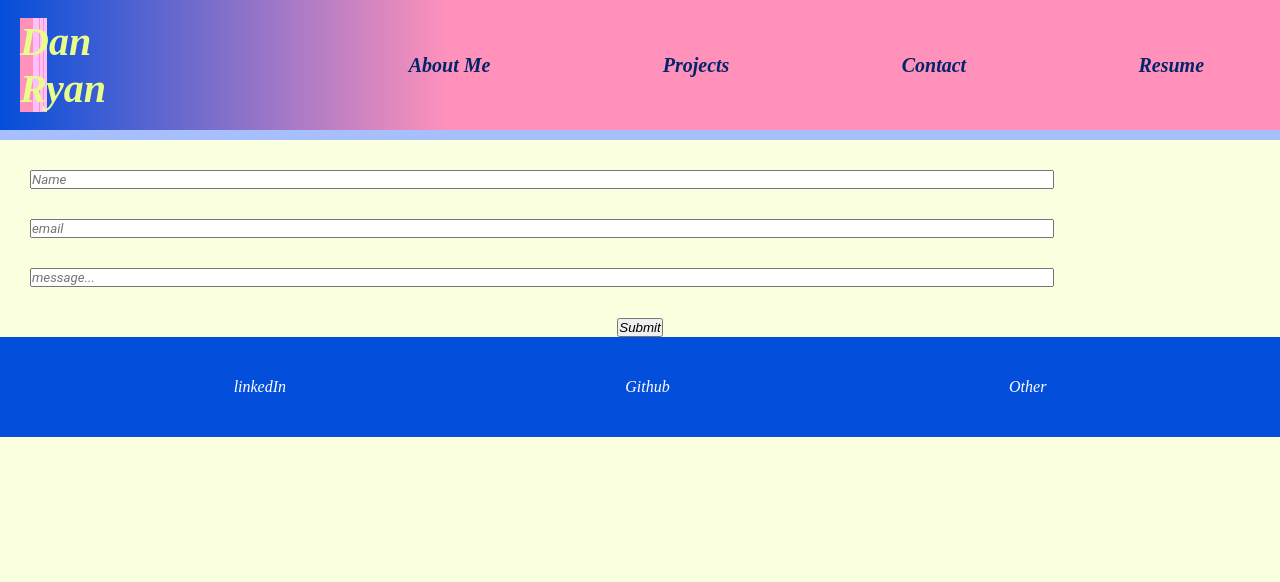
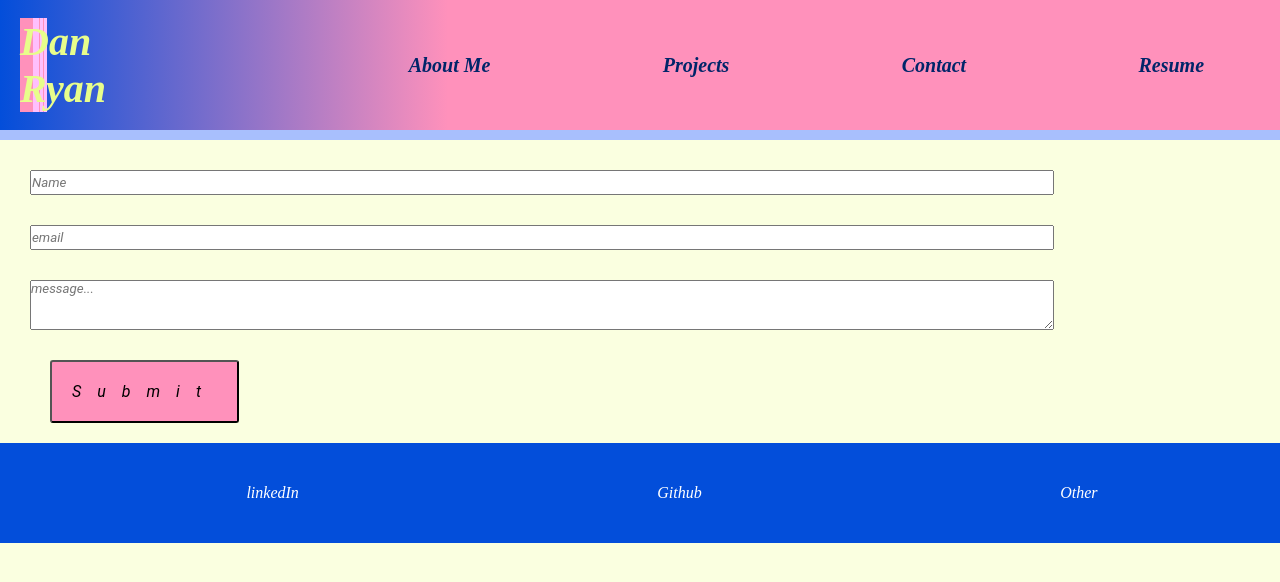
Before and after one commit to boogiematrix/react-portfolio, a React (Create React App) app: page / in a window 1280 px wide. Both pictures are taken after a click on the button "Contact". Shown: the top 582 px of the page. Built offline with nearby package versions, Linux system fonts and the light colour scheme.

Commit message:
styled contact page

```diff
--- a/src/components/Contact/Contact.css
+++ b/src/components/Contact/Contact.css
@@ -1,6 +1,22 @@
-input {
+input,
+textarea {
     display: block;
     margin: 30px;
     font-family: inherit;
     width: 80%;
+    height: 25px;
 }
+
+textarea {
+    height: 50px;
+}
+
+form button {
+    padding: 20px;
+    margin: 20px 50px;
+    display: block;
+    background-color: var(--compliment);
+    font: inherit;
+    border-radius: 3px;
+    letter-spacing: 1em;
+}
--- a/src/components/Contact/Contact.js
+++ b/src/components/Contact/Contact.js
@@ -71,7 +71,7 @@ export function Contact(props) {
                     onBlur={handleBlur}
                 />
                 {email === 'Invalid email' && <span>Please enter valid email</span>}
-                <input
+                <textarea
                     value={message}
                     name="message"
                     onChange={handleInputChange}
--- a/src/components/Footer/Footer.css
+++ b/src/components/Footer/Footer.css
@@ -6,6 +6,7 @@ footer {
     flex-flow: row wrap;
     align-items: center;
     justify-content: center;
+    width: 105%;
 }
 
 footer h2 {
```
